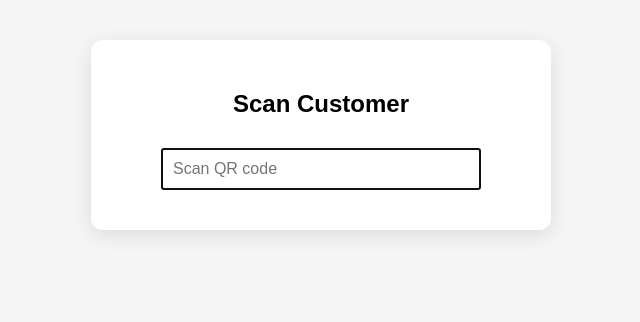
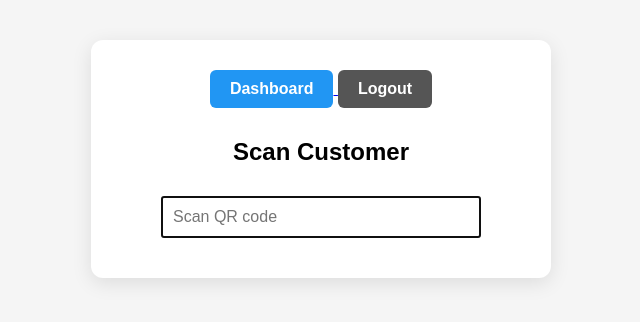
Before and after one commit to newportpetsuk-lab/newport-pets-loyalty, a Flask app: page /scan in a window 1280 px wide. Shown: the top 322 px of the page, without its empty margins (319-959 px from the left). Run offline with Flask 3, Linux system fonts and the light colour scheme; the visitor is signed in with stand-in values (Sample User, id 1); some libraries are stand-ins or nearby versions.

Commit message:
Update scan.html

```diff
--- a/templates/scan.html
+++ b/templates/scan.html
@@ -63,6 +63,18 @@
 <body>
 
 <div class="card">
+
+    <a href="/dashboard">
+        <button style="background:#2196f3; margin-bottom:10px;">
+            Dashboard
+        </button>
+    </a>
+
+    <a href="/logout">
+        <button style="background:#555; margin-bottom:10px;">
+            Logout
+        </button>
+    </a>
 
     <h2>Scan Customer</h2>
 
```
